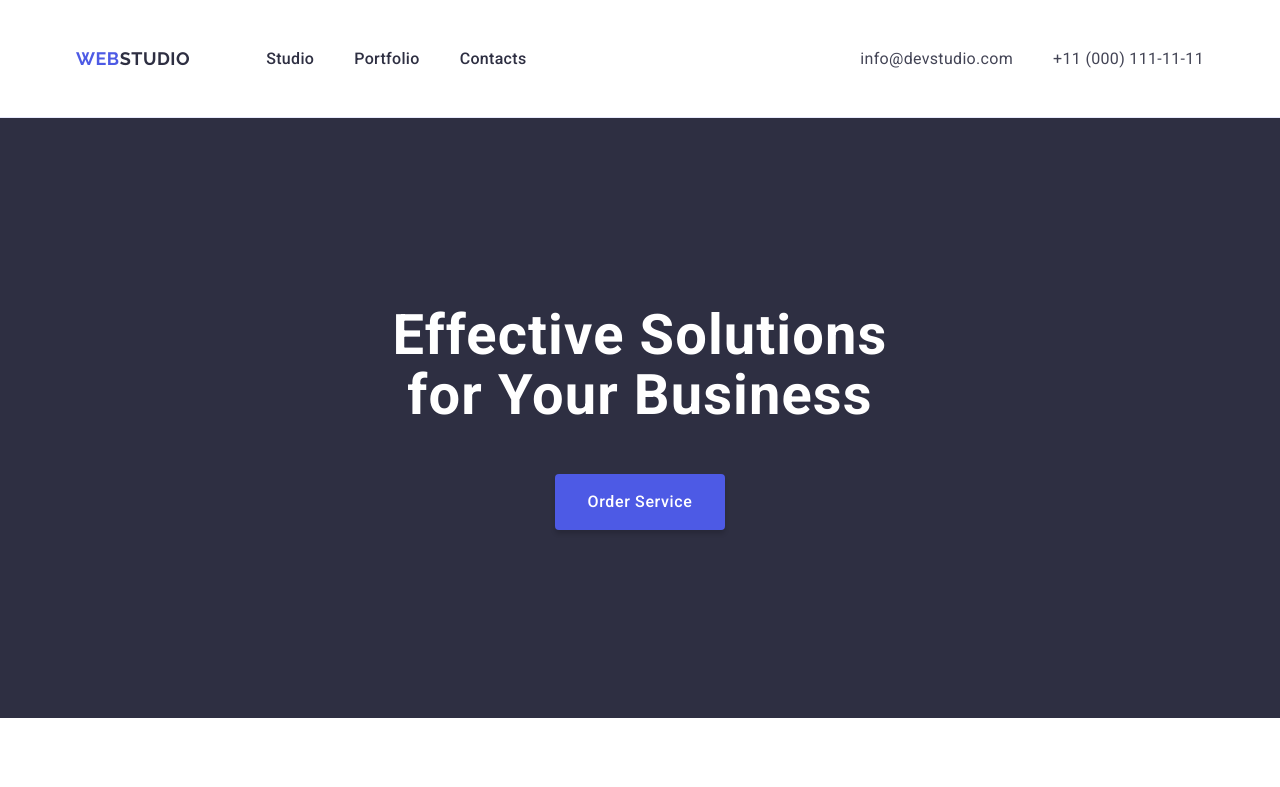
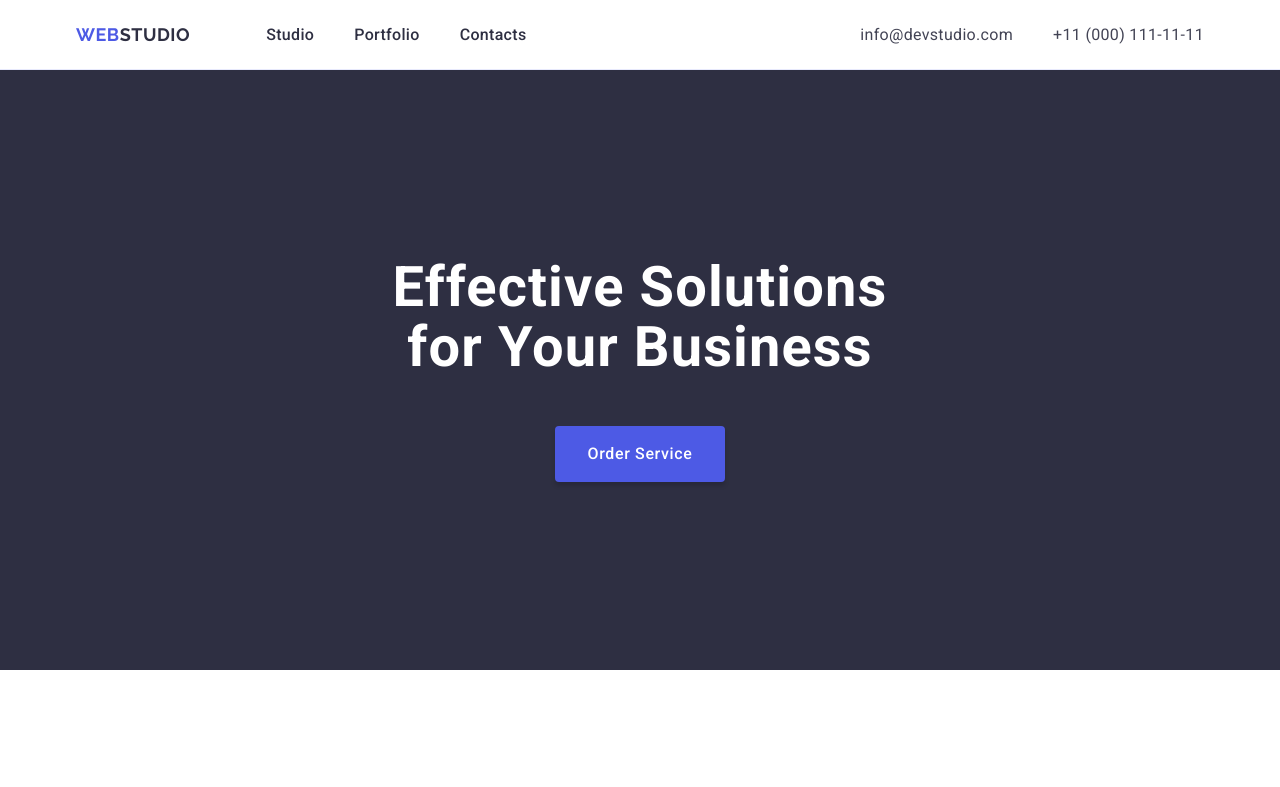
Before and after one commit to KatyaHryhorieva/goit-markup-hw-03, a plain HTML site: page index.html in a window 1280 px wide. Shown: the top 787 px of the page. Drawn offline with nearby package versions, Linux system fonts and the light colour scheme.

Commit message:
homework correction 3

```diff
--- a/css/styles.css
+++ b/css/styles.css
@@ -77,8 +77,6 @@ font-family: 'Raleway', sans-serif;
 /* ----- HEADER -----*/
 
 .header {
-    margin-left: auto;
-    padding: 24px 0;
     border-bottom: 1px solid #e7e9fc;
 }
 
@@ -256,7 +254,6 @@ font-size: 16px;
 font-weight: 400;
 line-height: 1.50;
 letter-spacing: 0.02em;
-padding: 8px;
 }
 
 /* ----- PORTFOLIO -----*/
```
Also changed, not shown: images/banking-app.jpg.
